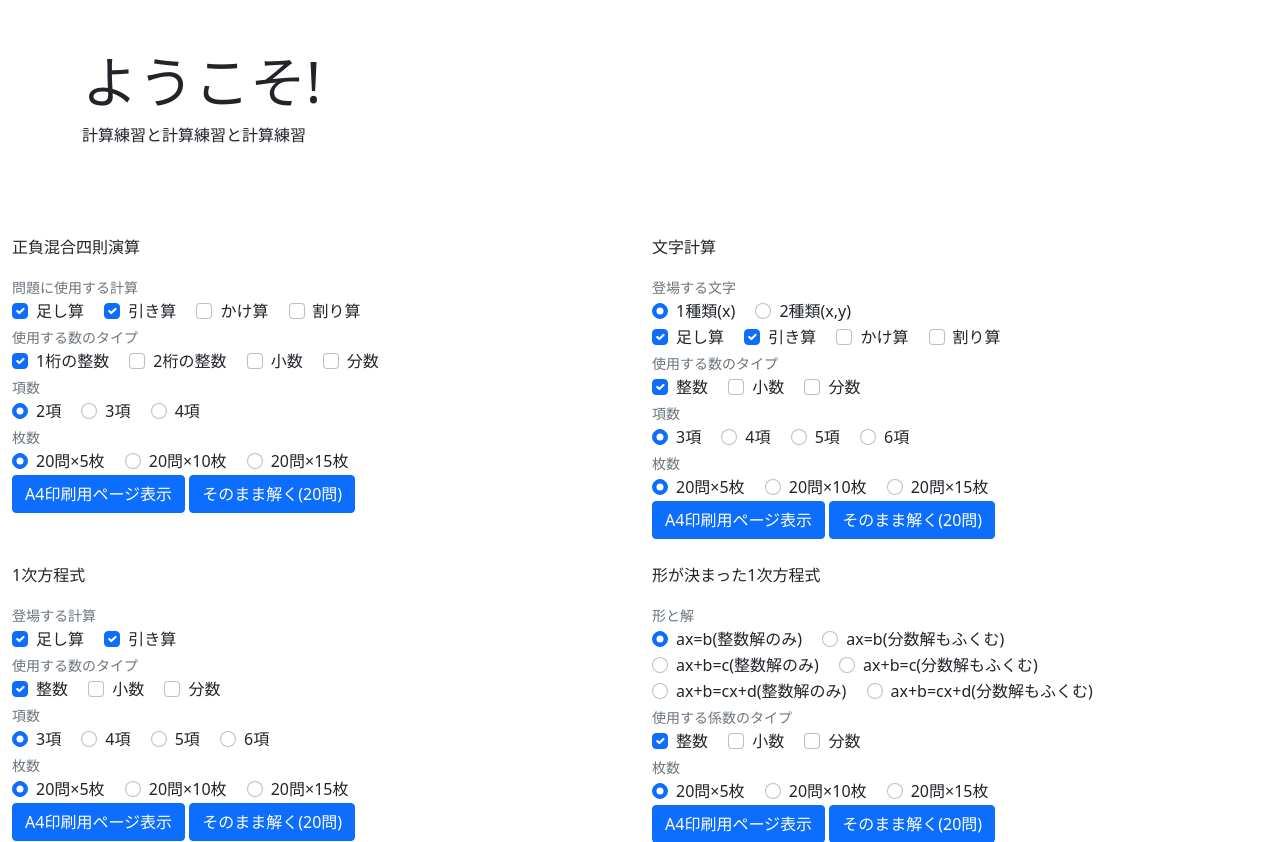
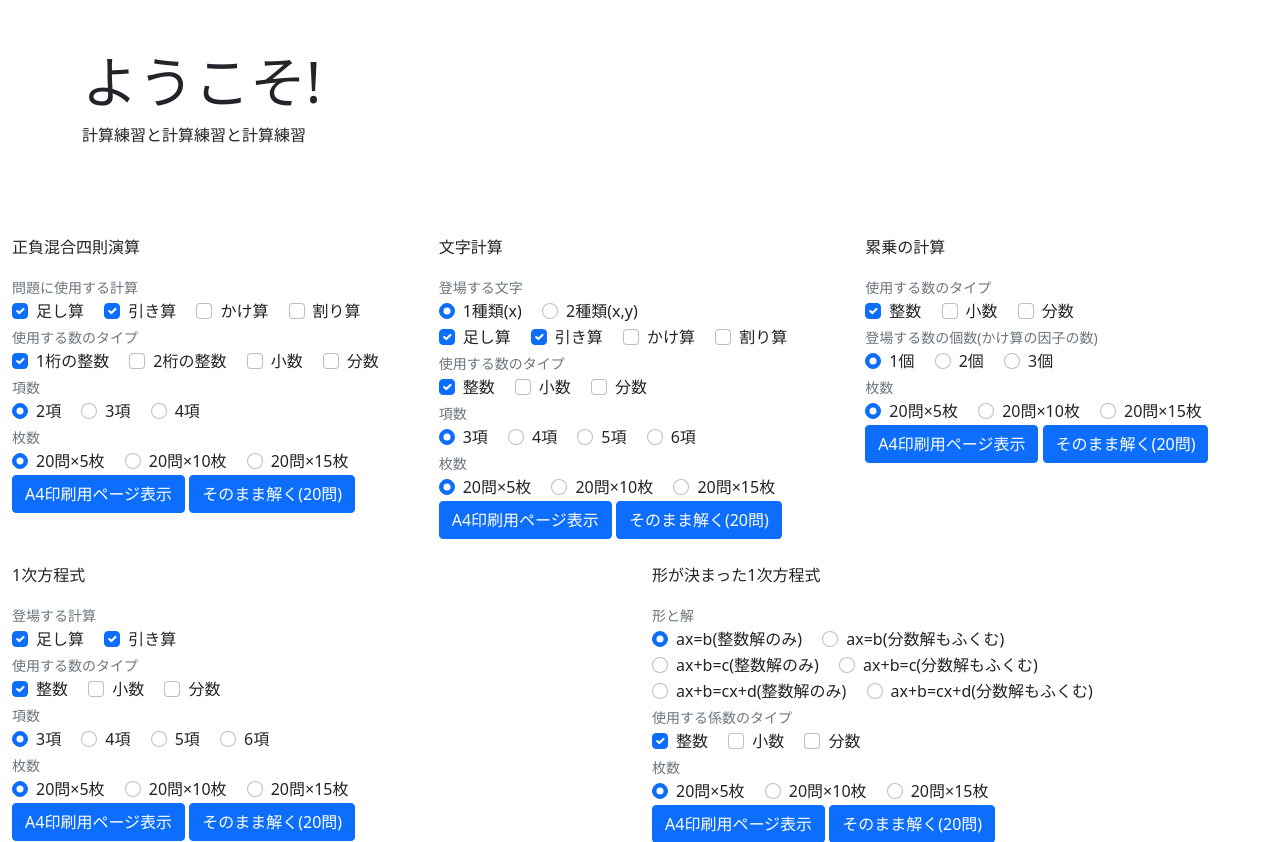
Before and after one commit to kensoooooon/math-print, a Django app: template math_print/templates/math_print/junior_highschool1/junior_highschool1.html in a window 1280 px wide. Shown: the part 40-882 px from the top of the page. Run offline with Django 3.2, Linux system fonts and the light colour scheme; the template is opened without the code that fills it, so the values that code supplies are empty; parts of the project's set-up code (start-up, migrations or seed data) failed here and were passed over.

Commit message:
start making power calculate problem.

```diff
--- /dev/null
+++ b/math_print/math_process/power_calculate.py
@@ -0,0 +1,3 @@
+from random import choice, randint, random
+
+import sympy as sy
--- a/math_print/templates/math_print/junior_highschool1/junior_highschool1.html
+++ b/math_print/templates/math_print/junior_highschool1/junior_highschool1.html
@@ -236,6 +236,77 @@
                 </div>
                 <input class="btn btn-primary" type="submit" value="A4印刷用ページ表示" formaction="{% url 'character_print' %}">
                 <input class="btn btn-primary" type="submit" value="そのまま解く(20問)" formaction="{% url 'character_display' %}">
+            </form>
+        </div>
+        <div class="col">
+            <p>累乗の計算</p>
+            <form action="?" method="post" enctype="multipart/form-data">
+                {% csrf_token %}
+                <small class="text-muted">使用する数のタイプ</small>
+                <div class="form-group">
+                    <div class="form-check form-check-inline">
+                        <input class="form-check-input" type="checkbox" value="integer" name="number_to_use" id="powerIntegerCheck" checked>
+                        <label class="form-check-label" for="powerIntegerCheck">
+                            整数
+                        </label>
+                    </div>
+                    <div class="form-check form-check-inline">
+                        <input class="form-check-input" type="checkbox" value="decimal" name="number_to_use" id="powerDecimalCheck">
+                        <label class="form-check-label" for="powerDecimalCheck">
+                            小数
+                        </label>
+                    </div>
+                    <div class="form-check form-check-inline">
+                        <input class="form-check-input" type="checkbox" value="frac" name="number_to_use" id="powerFracCheck">
+                        <label class="form-check-label" for="powerFracCheck">
+                            分数
+                        </label>
+                    </div>
+                </div>
+                <small class="text-muted">登場する数の個数(かけ算の因子の数)</small>
+                <div class="form-group">
+                    <div class="form-check form-check-inline">
+                        <input class="form-check-input" type="radio" value="1" name="factor_number" id="powerFactorOneRadio" checked>
+                        <label class="form-check-label" for="powerFactorOneRadio">
+                            1個
+                        </label>
+                    </div>
+                    <div class="form-check form-check-inline">
+                        <input class="form-check-input" type="radio" value="2" name="factor_number" id="powerFactorTwoRadio">
+                        <label class="form-check-label" for="powerFactorTwoRadio">
+                            2個
+                        </label>
+                    </div>
+                    <div class="form-check form-check-inline">
+                        <input class="form-check-input" type="radio" value="3" name="factor_number" id="powerFactorFourRadio">
+                        <label class="form-check-label" for="powerFactorFourRadio">
+                            3個
+                        </label>
+                    </div>
+                </div>
+                <small class="text-muted">枚数</small>
+                <div class="form-group">
+                    <div class="form-check form-check-inline">
+                        <input class="form-check-input" type="radio" value="5" name="paper_number" id="powerFactorFivePaperRadio" checked>
+                        <label class="form-check-label" for="powerFactorFivePaperRadio">
+                            20問×5枚
+                        </label>
+                    </div>
+                    <div class="form-check form-check-inline">
+                        <input class="form-check-input" type="radio" value="10" name="paper_number" id="powerFactorTenPaperRadio">
+                        <label class="form-check-label" for="powerFactorTenPaperRadio">
+                            20問×10枚
+                        </label>
+                    </div>
+                    <div class="form-check form-check-inline">
+                        <input class="form-check-input" type="radio" value="15" name="paper_number" id="powerFactorFifteenPaperRadio">
+                        <label class="form-check-label" for="powerFactorFifteenPaperRadio">
+                            20問×15枚
+                        </label>
+                    </div>
+                </div>
+                <input class="btn btn-primary" type="submit" value="A4印刷用ページ表示" formaction="{% url 'factor_print' %}">
+                <input class="btn btn-primary" type="submit" value="そのまま解く(20問)" formaction="{% url 'factor_display' %}">
             </form>
         </div>
     </div>
--- a/math_print/urls.py
+++ b/math_print/urls.py
@@ -27,4 +27,6 @@ urlpatterns = [
     path('proportional_expression/display/', views.display_proportional_expression, name='proportional_expression_display'),
     path('linear_function/print/', views.print_linear_function, name='linear_function_print'),
     path('linear_function/display/', views.display_linear_function, name='linear_function_display'),
+    path('power/print/', views.print_power, name='power_print'),
+    path('power/display/', views.display_power, name='power_display'),
 ]
```
Lines whose indentation alone changed are shown as unchanged.
